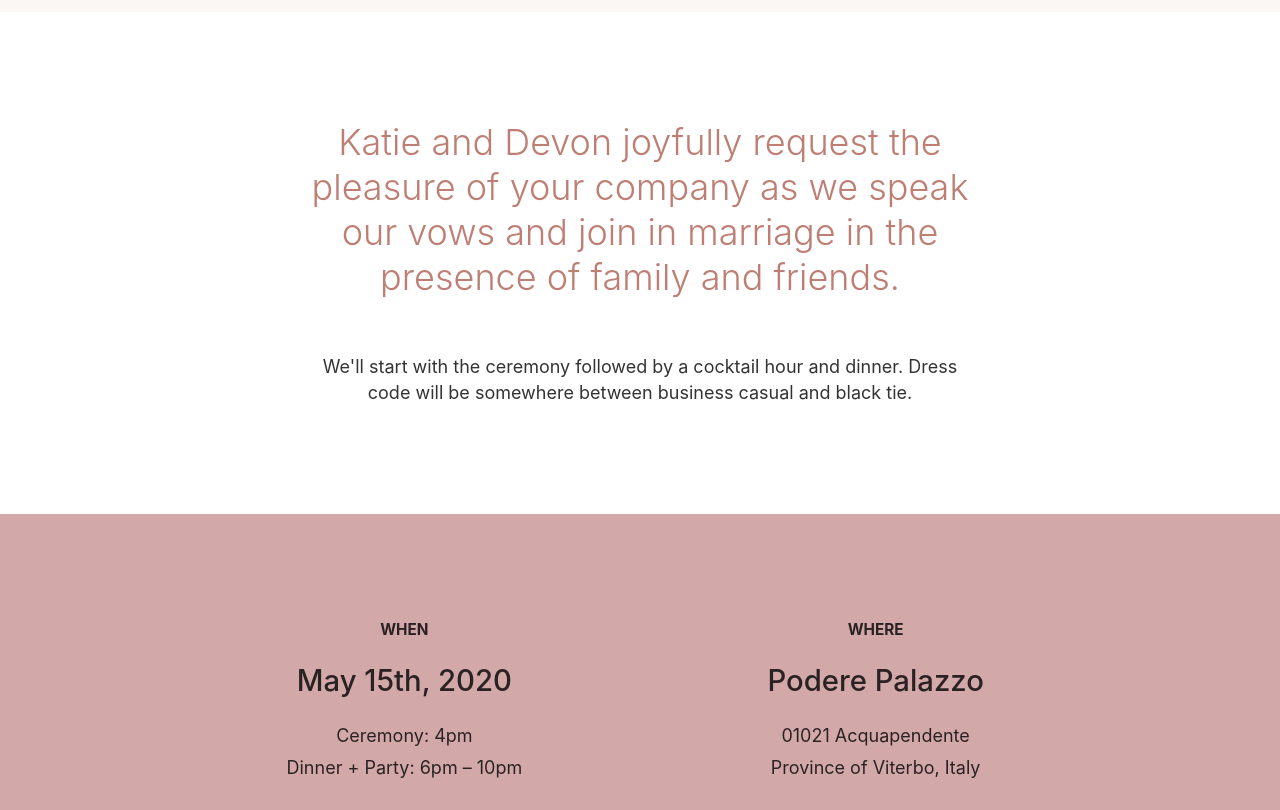
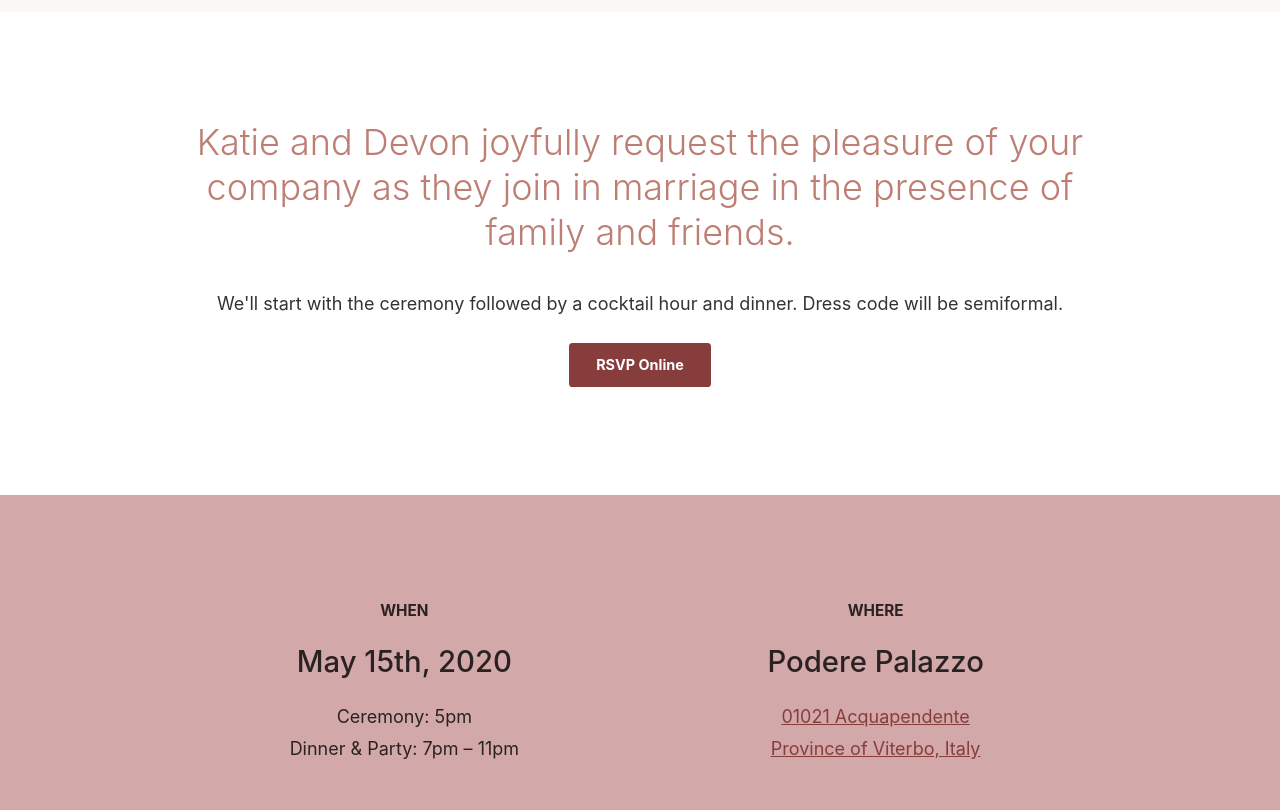
Before and after one commit to tivonaporter/tivonaporter-wedding.github.io, a Gatsby site: page / in a window 1280 px wide. Shown: the part 1020-1830 px from the top of the page. Built offline with nearby package versions, Linux system fonts and the light colour scheme; Gatsby itself is replaced by a stand-in of ours; a web font is replaced by a local one.

Commit message:
Add some more things and pictures and stuff

```diff
--- a/src/components/cover-image.js
+++ b/src/components/cover-image.js
@@ -16,9 +16,9 @@ import Img from "gatsby-image"
 const CoverImage = () => {
   const data = useStaticQuery(graphql`
     query {
-      image: file(relativePath: { eq: "tarmac.jpg" }) {
+      image: file(relativePath: { eq: "seated-giggles.jpg" }) {
         childImageSharp {
-          fluid(maxWidth: 1200, maxHeight: 400) {
+          fluid(maxWidth: 1200, maxHeight: 600) {
             ...GatsbyImageSharpFluid
           }
         }
--- a/src/components/detail-item.js
+++ b/src/components/detail-item.js
@@ -1,14 +1,22 @@
 import React from "react"
 
-const DetailItem = ({ type,title,detail1,detail2 }) => (
-  <div>
-    <h5>{type}</h5>
-    <h2>{title}</h2>
-    <p style={{
-      marginBottom: `.3rem`,
-    }}>{detail1}</p>
+const DetailItem = ({type, title, detail1, detail2, url}) => {
+  var linkedDetail = <div>
+    <p style={{marginBottom: `.3rem`}}>{detail1}</p>
     <p>{detail2}</p>
   </div>
-)
+
+  if (url && url.length > 0) {
+    linkedDetail = <a href={url} target="blank">{linkedDetail}</a>
+  }
+
+  return (
+    <div>
+      <h5>{type}</h5>
+      <h2>{title}</h2>
+      {linkedDetail}
+    </div>
+  )
+}
 
 export default DetailItem
--- a/src/components/layout.css
+++ b/src/components/layout.css
@@ -11,8 +11,9 @@
   --colorpinklight: #D3A8A8;
   --colorpink: #BE7E74;
   --colorpinkdark: #883D3D;
+  --colorpinkdarkest: #4A0202;
   --colorblack: #161616;
-  --bgcolor: var(--colorgreendark);
+  --bgcolor: var(--colorpinkdarkest);
   --bgcolortan: var(--colortanlight);
   --bgcolorpink: var(--colorpinklight);
   --bgcolorgreen: var(--colorgreenlight);
--- a/src/components/layout.js
+++ b/src/components/layout.js
@@ -33,8 +33,8 @@ const Layout = ({ children }) => {
           <footer style={{
             textAlign: `center`,
             backgroundColor: `white`,
-            paddingTop: `1rem`,
-            paddingBottom: `1rem`,
+            paddingTop: `var(--spacingnormal)`,
+            paddingBottom: `var(--spacingnormal)`,
           }}>
             © Katie Porter and Devon Tivona, {new Date().getFullYear()}
             <br/>
--- a/src/pages/index.js
+++ b/src/pages/index.js
@@ -5,6 +5,7 @@ import Layout from "../components/layout"
 import Accommodation from "../components/accommodation"
 import AgendaItem from "../components/agenda-item"
 import Bio from "../components/bio"
+import Button from "../components/button"
 import CoverImage from "../components/cover-image"
 import CoverImageResp from "../components/cover-image-responsive"
 import DetailItem from "../components/detail-item"
@@ -38,18 +39,21 @@ const IndexPage = () => (
       textAlign: `center`,
       backgroundColor: `white`,
     }}>
-      <div class="container narrow">
+      <div class="container">
         <p style={{
           fontFamily: `var(--headlinefont)`,
           fontWeight: `300`,
           fontSize: `2rem`,
           lineHeight: `2.5rem`,
           color: `var(--textcolorpink)`,
-          marginBottom: `3rem`,
-        }}>Katie and Devon joyfully request the pleasure of your company as we speak our vows and join in marriage in the presence of family and friends.</p>
-        <p style={{
-          marginBottom: `0`,
-        }}>We'll start with the ceremony followed by a cocktail hour and dinner. Dress code will be somewhere between business casual and black tie.</p>
+          marginBottom: `2rem`,
+        }}>Katie and Devon joyfully request the pleasure of your company as they join in marriage in the presence of family and friends.</p>
+        <p>We'll start with the ceremony followed by a cocktail hour and dinner. Dress code will be semiformal.</p>
+        <Button
+          title="RSVP Online"
+          target="_blank"
+          url="https://airtable.com/shrKk5SMdXzWb04VK"
+        />
       </div>
     </div>
 
@@ -64,8 +68,8 @@ const IndexPage = () => (
             <DetailItem
               type="When"
               title="May 15th, 2020"
-              detail1="Ceremony: 4pm"
-              detail2="Dinner + Party: 6pm – 10pm"
+              detail1="Ceremony: 5pm"
+              detail2="Dinner & Party: 7pm – 11pm"
             />
           </div>
           <div class="col-6 lg-col-3">
@@ -74,6 +78,7 @@ const IndexPage = () => (
               title="Podere Palazzo"
               detail1="01021 Acquapendente"
               detail2="Province of Viterbo, Italy"
+              url="https://www.google.com/maps/place/Podere+Palazzo/@42.7968591,11.8549374,15z/data=!4m2!3m1!1s0x0:0xb51af831d950242c?sa=X&ved=2ahUKEwiH8cGHls7lAhXKqp4KHeftDBYQ_BIwE3oECA8QCA"
             />
           </div>
         </div>
@@ -218,7 +223,7 @@ const IndexPage = () => (
       </div>
     </div>
 
-    {/* bios
+    {/* bio */}
     <div class="container expanded pad-lg" style={{
       textAlign: `left`,
       backgroundColor: `var(--bgcolortan)`,
@@ -236,7 +241,8 @@ const IndexPage = () => (
         />
       </div>
     </div>
-    */}
+
+    <CoverImage/>
 
   </Layout>
 )
```
